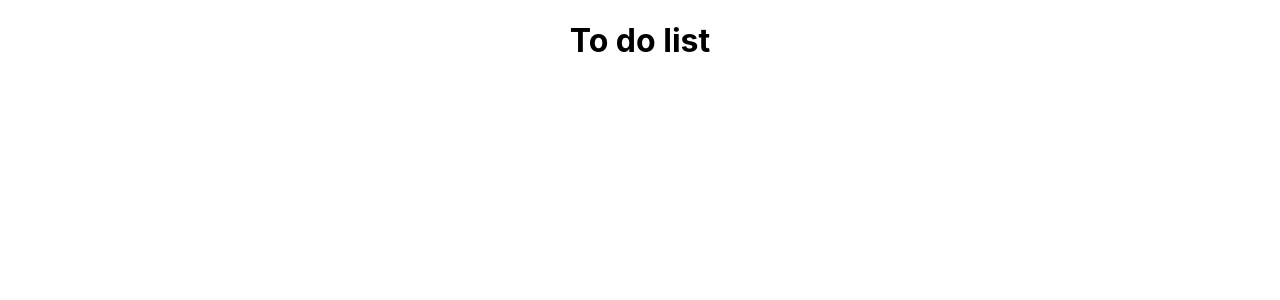
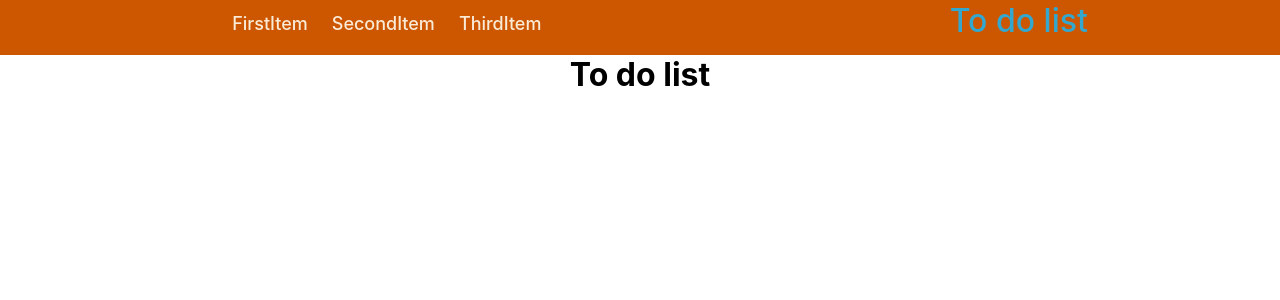
Before and after one commit to VladVynnyk/To-do-list, a React (Create React App) app: page / in a window 1280 px wide. Shown: the top 300 px of the page. Built offline with nearby package versions, Linux system fonts and the light colour scheme.

Commit message:
Created header

```diff
--- a/src/App.css
+++ b/src/App.css
@@ -1,38 +1,8 @@
 .App {
   text-align: center;
 }
-
-.App-logo {
-  height: 40vmin;
-  pointer-events: none;
+.container{
+  width: 1000px;
+  height: 100vh;
+  margin:0 auto;
 }
-
-@media (prefers-reduced-motion: no-preference) {
-  .App-logo {
-    animation: App-logo-spin infinite 20s linear;
-  }
-}
-
-.App-header {
-  background-color: #282c34;
-  min-height: 100vh;
-  display: flex;
-  flex-direction: column;
-  align-items: center;
-  justify-content: center;
-  font-size: calc(10px + 2vmin);
-  color: white;
-}
-
-.App-link {
-  color: #61dafb;
-}
-
-@keyframes App-logo-spin {
-  from {
-    transform: rotate(0deg);
-  }
-  to {
-    transform: rotate(360deg);
-  }
-}
--- a/src/App.js
+++ b/src/App.js
@@ -1,9 +1,13 @@
 import './App.css';
+import Header from "./Components/Header/Header";
 
 function App() {
   return (
     <div className="App">
-      <h1>To do list</h1>
+        <Header/>
+        <div className="container">
+            <h1 style={{marginTop: 0}}>To do list</h1>
+        </div>
     </div>
   );
 }
--- /dev/null
+++ b/src/Components/Header/Header.jsx
@@ -0,0 +1,22 @@
+import React from 'react';
+import classes from './Header.module.css'
+const Header = () => {
+    return (
+        <header className={classes.header}>
+            <ul className={classes.navBar}>
+                <li>
+                    FirstItem
+                </li>
+                <li>
+                    SecondItem
+                </li>
+                <li>
+                    ThirdItem
+                </li>
+            </ul>
+            <h1 className={classes.logo}>To do list</h1>
+        </header>
+    );
+};
+
+export default Header;
--- /dev/null
+++ b/src/Components/Header/Header.module.css
@@ -0,0 +1,36 @@
+.header{
+    display: flex;
+    justify-content: space-around;
+    background-color: #cd5700;
+    height: 55px;
+}
+.navBar{
+    text-decoration: none;
+    list-style: none;
+}
+ul{
+    position: relative;
+    top: -3px;
+}
+ul li{
+    display: inline;
+    margin-right: 3vh;
+    margin-top: 2vh;
+    font-weight: 500;
+    font-size:18px;
+    color: antiquewhite;
+}
+
+ul li:hover{
+    cursor: pointer;
+    /*color: darkturquoise;*/
+    color: #33a7ce;
+    transition: .25s;
+}
+
+.logo{
+    position: relative;
+    top: -20px;
+    color: #33a7ce;
+    font-weight: 500;
+}
```
